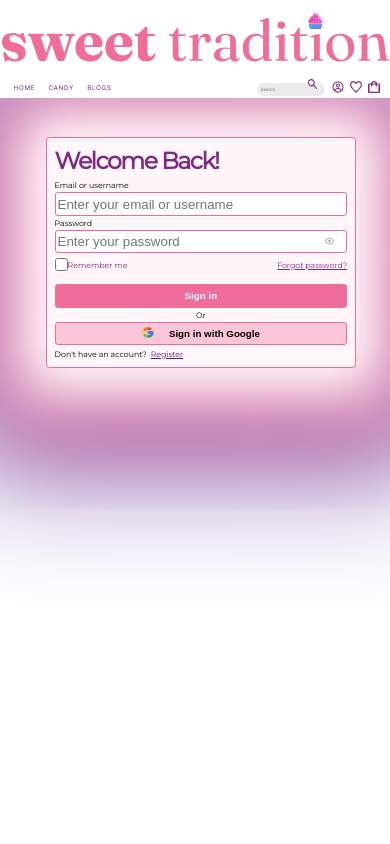
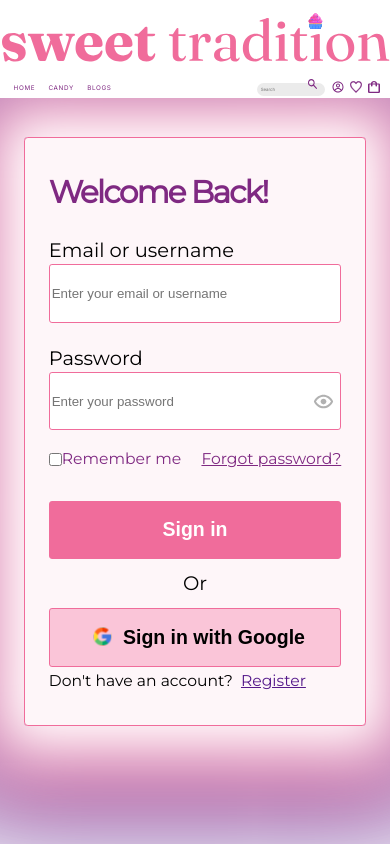
Before and after one commit to mvuko01/Sweet-tradition, a Next.js app in the folder candyshop/: page /login in a window 390 px wide. Built offline with nearby package versions, Linux system fonts and the light colour scheme.

Commit message:
Fixing mobile login page again

```diff
--- a/candyshop/pages/login.js
+++ b/candyshop/pages/login.js
@@ -111,7 +111,7 @@ const Login = () => {
                         )}
                             <label className={styles.or}>Or</label>
                             <div className={styles.btnGglWrapper}>
-                                <button type='submit' className={styles.signInBtnGgl}>&nbsp;&nbsp;&nbsp;&nbsp;&nbsp;&nbsp;&nbsp;&nbsp;&nbsp;&nbsp;Sign in with Google</button>
+                                <button type='submit' className={styles.signInBtnGgl}>&nbsp;&nbsp;&nbsp;&nbsp;&nbsp;&nbsp;&nbsp;Sign in with Google</button>
                                 <Image
                                 src={'/login/Google.svg'}
                                 alt="Google logo"
--- a/candyshop/styles/Login.module.css
+++ b/candyshop/styles/Login.module.css
@@ -163,7 +163,7 @@
         height: auto;
         display: flex;
         justify-content: center;
-        margin: 10vw auto;
+        margin: 10vw 0;
     }
     .banner {
         display: none;
@@ -174,39 +174,69 @@
         border-radius: 1vw;
         height: auto;
         width: auto;
-        padding: 2vw;
+        padding: 6vw;
         display: flex;
         justify-content: center;
         box-shadow:
         0 0 60px 30px #fff,  /* inner */
         0 0 100px 60px #F06C9B, /* middle  */
         0 0 140px 90px #624CAB; /* outer */
+        margin-left: 0;
     }
     .content label {
-        font-size: 2vw;
+        font-size: 5vw;
+        padding-top: 6vw;
+    }
+    .content .rememberAndForgot label{
+        font-size: 4vw;
+        padding-top: 0vw;
     }
     .content input {
         width: auto;
-        height: 6vw;
+        height: 15vw;
     }
     .content button {
         width: auto;
-        height: 6vw;
-        font-size: 2.5vw;
+        height: 15vw;
+        font-size: 5vw;
     }
     .inputWrapper {
         width: 75vw;
     }
     .title {
-        font-size: 6vw;
+        margin-top: 3vw;
+        font-size: 8vw;
     }
     .register {
-        font-size: 2vw;
+        font-size: 4vw;
+        margin-bottom: 3vw;
     }
     .eye {
-        max-width: 3vw;
+        max-width: 6vw;
+        left:90%;
+        top:30%;
     }
     .google {
-        max-width: 3vw;
+        max-width: 5vw;
+        left:15%;
+        top:43%;
+    }
+    .signInBtn {
+        margin-top: 3vw;
+    }
+    .content .inputWrapper label.or {
+        padding-top: 3vw;
+    }
+    .signInBtnGgl {
+        margin-top: 3vw;
+    }
+    .cbox {
+        margin-top: 0vw;
+    }
+    .rememberAndForgot {
+        padding-bottom: 0;
+    }
+    .error {
+        font-size: 5vw;
     }
 }
```
